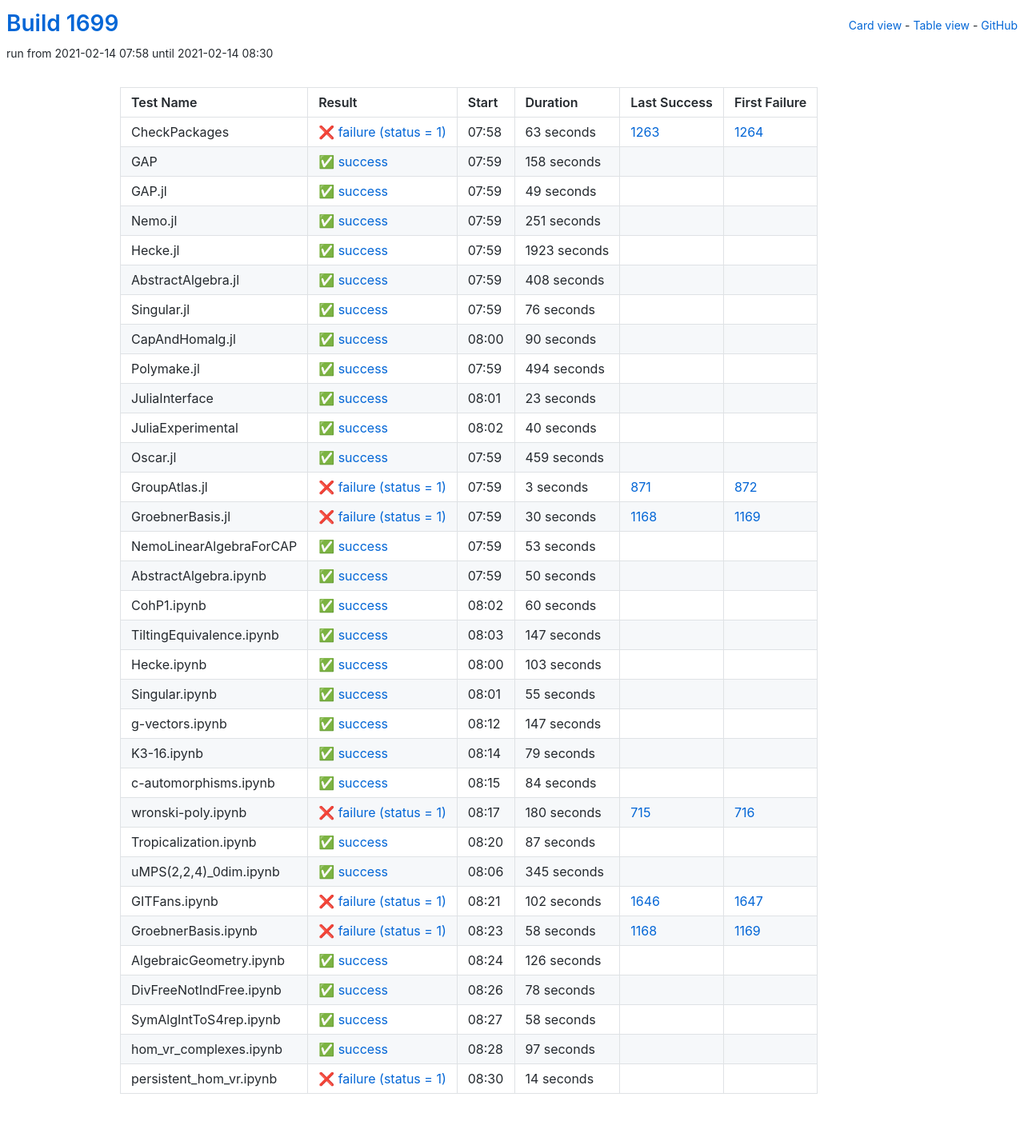
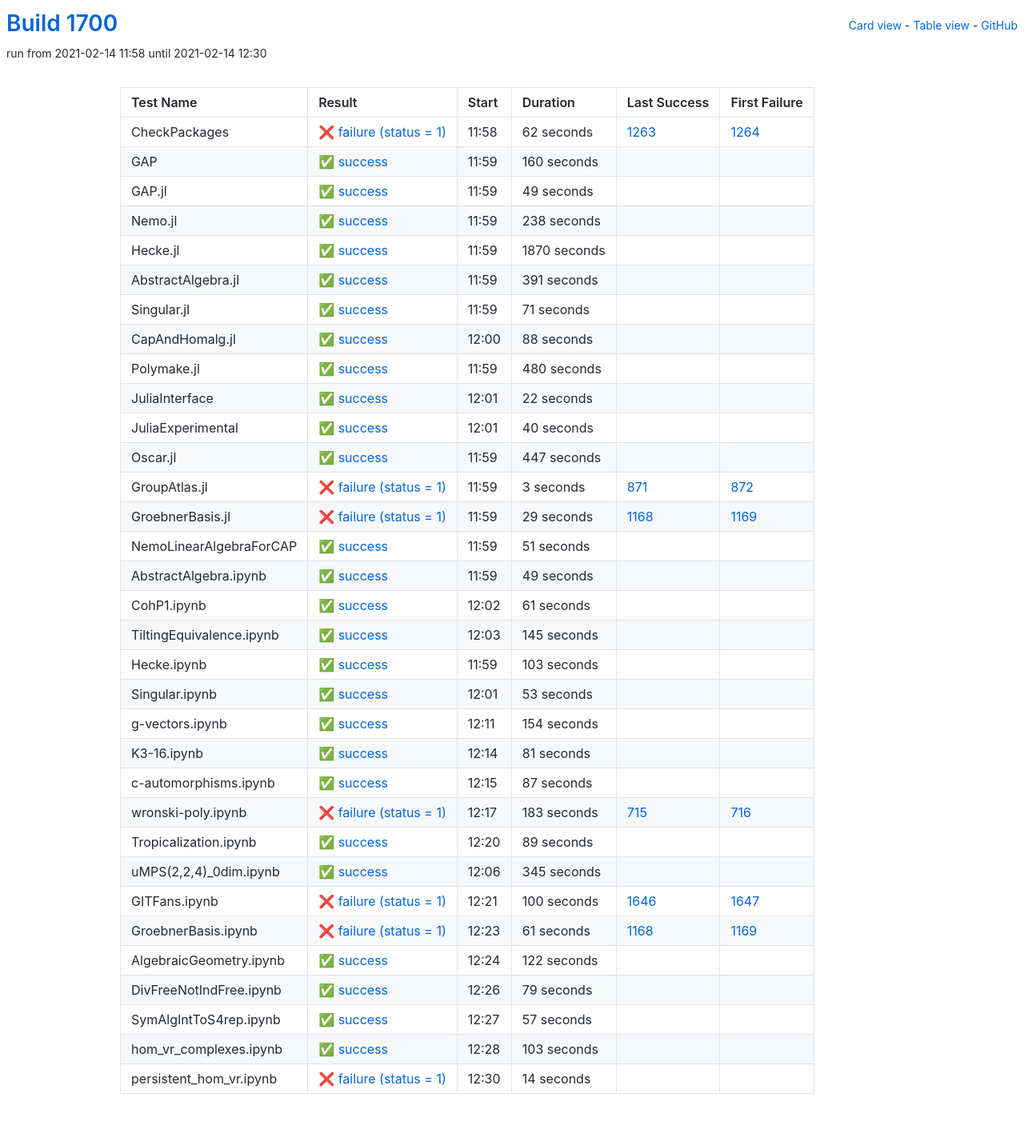
Before and after one commit to oscar-system/oscar-ci-status-stable, a Jekyll site: the page built from table.html, in a window 1280 px wide. Shown: the whole page at 80% size. Built offline with Jekyll 4.4.1, drawn with Linux system fonts in a browser that asks for light colours.

Commit message:
Build #1700

```diff
--- a/_data/ci.yml
+++ b/_data/ci.yml
@@ -1,6 +1,6 @@
 ---
-build: 1699
-build_url: https://oscarci.mathematik.uni-kl.de/job/oscar-stable/1699/
+build: 1700
+build_url: https://oscarci.mathematik.uni-kl.de/job/oscar-stable/1700/
 job: oscar-stable
 organization: oscar-system
 repo: oscar-ci-status-stable
@@ -8,32 +8,32 @@ repourl: https://github.com/oscar-system/oscar-ci-status-stable
 tests:
 - name: CheckPackages
   id: checkpackages
-  log: https://oscarci.mathematik.uni-kl.de/job/oscar-stable/1699/artifact/logs/build-1699/CheckPackages.log
-  start: 2021-02-14 07:58
+  log: https://oscarci.mathematik.uni-kl.de/job/oscar-stable/1700/artifact/logs/build-1700/CheckPackages.log
+  start: 2021-02-14 11:58
   success: false
   exitcode: 1
   status: failure
-  duration: 63
+  duration: 62
   last_success: 1263
   last_success_url: https://oscarci.mathematik.uni-kl.de/job/oscar-stable/1263/
   first_failure: 1264
   first_failure_url: https://oscarci.mathematik.uni-kl.de/job/oscar-stable/1264/
 - name: GAP
   id: gap
-  log: https://oscarci.mathematik.uni-kl.de/job/oscar-stable/1699/artifact/logs/build-1699/GAP.log
-  start: 2021-02-14 07:59
+  log: https://oscarci.mathematik.uni-kl.de/job/oscar-stable/1700/artifact/logs/build-1700/GAP.log
+  start: 2021-02-14 11:59
   success: true
   exitcode: 0
   status: success
-  duration: 158
+  duration: 160
   last_success: false
   last_success_url:
   first_failure: false
   first_failure_url:
 - name: GAP.jl
   id: gap-jl
-  log: https://oscarci.mathematik.uni-kl.de/job/oscar-stable/1699/artifact/logs/build-1699/GAP.jl.log
-  start: 2021-02-14 07:59
+  log: https://oscarci.mathematik.uni-kl.de/job/oscar-stable/1700/artifact/logs/build-1700/GAP.jl.log
+  start: 2021-02-14 11:59
   success: true
   exitcode: 0
   status: success
@@ -44,92 +44,92 @@ tests:
   first_failure_url:
 - name: Nemo.jl
   id: nemo-jl
-  log: https://oscarci.mathematik.uni-kl.de/job/oscar-stable/1699/artifact/logs/build-1699/Nemo.jl.log
-  start: 2021-02-14 07:59
+  log: https://oscarci.mathematik.uni-kl.de/job/oscar-stable/1700/artifact/logs/build-1700/Nemo.jl.log
+  start: 2021-02-14 11:59
   success: true
   exitcode: 0
   status: success
-  duration: 251
+  duration: 238
   last_success: false
   last_success_url:
   first_failure: false
   first_failure_url:
 - name: Hecke.jl
   id: hecke-jl
-  log: https://oscarci.mathematik.uni-kl.de/job/oscar-stable/1699/artifact/logs/build-1699/Hecke.jl.log
-  start: 2021-02-14 07:59
+  log: https://oscarci.mathematik.uni-kl.de/job/oscar-stable/1700/artifact/logs/build-1700/Hecke.jl.log
+  start: 2021-02-14 11:59
   success: true
   exitcode: 0
   status: success
-  duration: 1923
+  duration: 1870
   last_success: false
   last_success_url:
   first_failure: false
   first_failure_url:
 - name: AbstractAlgebra.jl
   id: abstractalgebra-jl
-  log: https://oscarci.mathematik.uni-kl.de/job/oscar-stable/1699/artifact/logs/build-1699/AbstractAlgebra.jl.log
-  start: 2021-02-14 07:59
+  log: https://oscarci.mathematik.uni-kl.de/job/oscar-stable/1700/artifact/logs/build-1700/AbstractAlgebra.jl.log
+  start: 2021-02-14 11:59
   success: true
   exitcode: 0
   status: success
-  duration: 408
+  duration: 391
   last_success: false
   last_success_url:
   first_failure: false
   first_failure_url:
 - name: Singular.jl
   id: singular-jl
-  log: https://oscarci.mathematik.uni-kl.de/job/oscar-stable/1699/artifact/logs/build-1699/Singular.jl.log
-  start: 2021-02-14 07:59
+  log: https://oscarci.mathematik.uni-kl.de/job/oscar-stable/1700/artifact/logs/build-1700/Singular.jl.log
+  start: 2021-02-14 11:59
   success: true
   exitcode: 0
   status: success
-  duration: 76
+  duration: 71
   last_success: false
   last_success_url:
   first_failure: false
   first_failure_url:
 - name: CapAndHomalg.jl
   id: capandhomalg-jl
-  log: https://oscarci.mathematik.uni-kl.de/job/oscar-stable/1699/artifact/logs/build-1699/CapAndHomalg.jl.log
-  start: 2021-02-14 08:00
+  log: https://oscarci.mathematik.uni-kl.de/job/oscar-stable/1700/artifact/logs/build-1700/CapAndHomalg.jl.log
+  start: 2021-02-14 12:00
   success: true
   exitcode: 0
   status: success
-  duration: 90
+  duration: 88
   last_success: false
   last_success_url:
   first_failure: false
   first_failure_url:
 - name: Polymake.jl
   id: polymake-jl
-  log: https://oscarci.mathematik.uni-kl.de/job/oscar-stable/1699/artifact/logs/build-1699/Polymake.jl.log
-  start: 2021-02-14 07:59
+  log: https://oscarci.mathematik.uni-kl.de/job/oscar-stable/1700/artifact/logs/build-1700/Polymake.jl.log
+  start: 2021-02-14 11:59
   success: true
   exitcode: 0
   status: success
-  duration: 494
+  duration: 480
   last_success: false
   last_success_url:
   first_failure: false
   first_failure_url:
 - name: JuliaInterface
   id: juliainterface
-  log: https://oscarci.mathematik.uni-kl.de/job/oscar-stable/1699/artifact/logs/build-1699/JuliaInterface.log
-  start: 2021-02-14 08:01
+  log: https://oscarci.mathematik.uni-kl.de/job/oscar-stable/1700/artifact/logs/build-1700/JuliaInterface.log
+  start: 2021-02-14 12:01
   success: true
   exitcode: 0
   status: success
-  duration: 23
+  duration: 22
   last_success: false
   last_success_url:
   first_failure: false
   first_failure_url:
 - name: JuliaExperimental
   id: juliaexperimental
-  log: https://oscarci.mathematik.uni-kl.de/job/oscar-stable/1699/artifact/logs/build-1699/JuliaExperimental.log
-  start: 2021-02-14 08:02
+  log: https://oscarci.mathematik.uni-kl.de/job/oscar-stable/1700/artifact/logs/build-1700/JuliaExperimental.log
+  start: 2021-02-14 12:01
   success: true
   exitcode: 0
   status: success
@@ -140,20 +140,20 @@ tests:
   first_failure_url:
 - name: Oscar.jl
   id: oscar-jl
-  log: https://oscarci.mathematik.uni-kl.de/job/oscar-stable/1699/artifact/logs/build-1699/Oscar.jl.log
-  start: 2021-02-14 07:59
+  log: https://oscarci.mathematik.uni-kl.de/job/oscar-stable/1700/artifact/logs/build-1700/Oscar.jl.log
+  start: 2021-02-14 11:59
   success: true
   exitcode: 0
   status: success
-  duration: 459
+  duration: 447
   last_success: false
   last_success_url:
   first_failure: false
   first_failure_url:
 - name: GroupAtlas.jl
   id: groupatlas-jl
-  log: https://oscarci.mathematik.uni-kl.de/job/oscar-stable/1699/artifact/logs/build-1699/GroupAtlas.jl.log
-  start: 2021-02-14 07:59
+  log: https://oscarci.mathematik.uni-kl.de/job/oscar-stable/1700/artifact/logs/build-1700/GroupAtlas.jl.log
+  start: 2021-02-14 11:59
   success: false
   exitcode: 1
   status: failure
@@ -164,68 +164,68 @@ tests:
   first_failure_url: https://oscarci.mathematik.uni-kl.de/job/oscar-stable/872/
 - name: GroebnerBasis.jl
   id: groebnerbasis-jl
-  log: https://oscarci.mathematik.uni-kl.de/job/oscar-stable/1699/artifact/logs/build-1699/GroebnerBasis.jl.log
-  start: 2021-02-14 07:59
+  log: https://oscarci.mathematik.uni-kl.de/job/oscar-stable/1700/artifact/logs/build-1700/GroebnerBasis.jl.log
+  start: 2021-02-14 11:59
   success: false
   exitcode: 1
   status: failure
-  duration: 30
+  duration: 29
   last_success: 1168
   last_success_url: https://oscarci.mathematik.uni-kl.de/job/oscar-stable/1168/
   first_failure: 1169
   first_failure_url: https://oscarci.mathematik.uni-kl.de/job/oscar-stable/1169/
 - name: NemoLinearAlgebraForCAP
   id: nemolinearalgebraforcap
-  log: https://oscarci.mathematik.uni-kl.de/job/oscar-stable/1699/artifact/logs/build-1699/NemoLinearAlgebraForCAP.log
-  start: 2021-02-14 07:59
+  log: https://oscarci.mathematik.uni-kl.de/job/oscar-stable/1700/artifact/logs/build-1700/NemoLinearAlgebraForCAP.log
+  start: 2021-02-14 11:59
   success: true
   exitcode: 0
   status: success
-  duration: 53
+  duration: 51
   last_success: false
   last_success_url:
   first_failure: false
   first_failure_url:
 - name: AbstractAlgebra.ipynb
   id: abstractalgebra-ipynb
-  log: https://oscarci.mathematik.uni-kl.de/job/oscar-stable/1699/artifact/logs/build-1699/AbstractAlgebra.ipynb.log
-  start: 2021-02-14 07:59
+  log: https://oscarci.mathematik.uni-kl.de/job/oscar-stable/1700/artifact/logs/build-1700/AbstractAlgebra.ipynb.log
+  start: 2021-02-14 11:59
   success: true
   exitcode: 0
   status: success
-  duration: 50
+  duration: 49
   last_success: false
   last_success_url:
   first_failure: false
   first_failure_url:
 - name: CohP1.ipynb
   id: cohp1-ipynb
-  log: https://oscarci.mathematik.uni-kl.de/job/oscar-stable/1699/artifact/logs/build-1699/CohP1.ipynb.log
-  start: 2021-02-14 08:02
+  log: https://oscarci.mathematik.uni-kl.de/job/oscar-stable/1700/artifact/logs/build-1700/CohP1.ipynb.log
+  start: 2021-02-14 12:02
   success: true
   exitcode: 0
   status: success
-  duration: 60
+  duration: 61
   last_success: false
   last_success_url:
   first_failure: false
   first_failure_url:
 - name: TiltingEquivalence.ipynb
   id: tiltingequivalence-ipynb
-  log: https://oscarci.mathematik.uni-kl.de/job/oscar-stable/1699/artifact/logs/build-1699/TiltingEquivalence.ipynb.log
-  start: 2021-02-14 08:03
+  log: https://oscarci.mathematik.uni-kl.de/job/oscar-stable/1700/artifact/logs/build-1700/TiltingEquivalence.ipynb.log
+  start: 2021-02-14 12:03
   success: true
   exitcode: 0
   status: success
-  duration: 147
+  duration: 145
   last_success: false
   last_success_url:
   first_failure: false
   first_failure_url:
 - name: Hecke.ipynb
   id: hecke-ipynb
-  log: https://oscarci.mathematik.uni-kl.de/job/oscar-stable/1699/artifact/logs/build-1699/Hecke.ipynb.log
-  start: 2021-02-14 08:00
+  log: https://oscarci.mathematik.uni-kl.de/job/oscar-stable/1700/artifact/logs/build-1700/Hecke.ipynb.log
+  start: 2021-02-14 11:59
   success: true
   exitcode: 0
   status: success
@@ -236,68 +236,44 @@ tests:
   first_failure_url:
 - name: Singular.ipynb
   id: singular-ipynb
-  log: https://oscarci.mathematik.uni-kl.de/job/oscar-stable/1699/artifact/logs/build-1699/Singular.ipynb.log
-  start: 2021-02-14 08:01
+  log: https://oscarci.mathematik.uni-kl.de/job/oscar-stable/1700/artifact/logs/build-1700/Singular.ipynb.log
+  start: 2021-02-14 12:01
   success: true
   exitcode: 0
   status: success
-  duration: 55
+  duration: 53
   last_success: false
   last_success_url:
   first_failure: false
   first_failure_url:
 - name: g-vectors.ipynb
   id: g-vectors-ipynb
-  log: https://oscarci.mathematik.uni-kl.de/job/oscar-stable/1699/artifact/logs/build-1699/g-vectors.ipynb.log
-  start: 2021-02-14 08:12
+  log: https://oscarci.mathematik.uni-kl.de/job/oscar-stable/1700/artifact/logs/build-1700/g-vectors.ipynb.log
+  start: 2021-02-14 12:11
   success: true
   exitcode: 0
   status: success
-  duration: 147
+  duration: 154
   last_success: false
   last_success_url:
   first_failure: false
   first_failure_url:
 - name: K3-16.ipynb
   id: k3-16-ipynb
-  log: https://oscarci.mathematik.uni-kl.de/job/oscar-stable/1699/artifact/logs/build-1699/K3-16.ipynb.log
-  start: 2021-02-14 08:14
+  log: https://oscarci.mathematik.uni-kl.de/job/oscar-stable/1700/artifact/logs/build-1700/K3-16.ipynb.log
+  start: 2021-02-14 12:14
   success: true
   exitcode: 0
   status: success
-  duration: 79
+  duration: 81
   last_success: false
   last_success_url:
   first_failure: false
   first_failure_url:
 - name: c-automorphisms.ipynb
   id: c-automorphisms-ipynb
-  log: https://oscarci.mathematik.uni-kl.de/job/oscar-stable/1699/artifact/logs/build-1699/c-automorphisms.ipynb.log
-  start: 2021-02-14 08:15
-  success: true
-  exitcode: 0
-  status: success
-  duration: 84
-  last_success: false
-  last_success_url:
-  first_failure: false
-  first_failure_url:
-- name: wronski-poly.ipynb
-  id: wronski-poly-ipynb
-  log: https://oscarci.mathematik.uni-kl.de/job/oscar-stable/1699/artifact/logs/build-1699/wronski-poly.ipynb.log
-  start: 2021-02-14 08:17
-  success: false
-  exitcode: 1
-  status: failure
-  duration: 180
-  last_success: 715
-  last_success_url: https://oscarci.mathematik.uni-kl.de/job/oscar-stable/715/
-  first_failure: 716
-  first_failure_url: https://oscarci.mathematik.uni-kl.de/job/oscar-stable/716/
-- name: Tropicalization.ipynb
-  id: tropicalization-ipynb
-  log: https://oscarci.mathematik.uni-kl.de/job/oscar-stable/1699/artifact/logs/build-1699/Tropicalization.ipynb.log
-  start: 2021-02-14 08:20
+  log: https://oscarci.mathematik.uni-kl.de/job/oscar-stable/1700/artifact/logs/build-1700/c-automorphisms.ipynb.log
+  start: 2021-02-14 12:15
   success: true
   exitcode: 0
   status: success
@@ -306,10 +282,34 @@ tests:
   last_success_url:
   first_failure: false
   first_failure_url:
+- name: wronski-poly.ipynb
+  id: wronski-poly-ipynb
+  log: https://oscarci.mathematik.uni-kl.de/job/oscar-stable/1700/artifact/logs/build-1700/wronski-poly.ipynb.log
+  start: 2021-02-14 12:17
+  success: false
+  exitcode: 1
+  status: failure
+  duration: 183
+  last_success: 715
+  last_success_url: https://oscarci.mathematik.uni-kl.de/job/oscar-stable/715/
+  first_failure: 716
+  first_failure_url: https://oscarci.mathematik.uni-kl.de/job/oscar-stable/716/
+- name: Tropicalization.ipynb
+  id: tropicalization-ipynb
+  log: https://oscarci.mathematik.uni-kl.de/job/oscar-stable/1700/artifact/logs/build-1700/Tropicalization.ipynb.log
+  start: 2021-02-14 12:20
+  success: true
+  exitcode: 0
+  status: success
+  duration: 89
+  last_success: false
+  last_success_url:
+  first_failure: false
+  first_failure_url:
 - name: uMPS(2,2,4)_0dim.ipynb
   id: umps-2-2-4-0dim-ipynb
-  log: https://oscarci.mathematik.uni-kl.de/job/oscar-stable/1699/artifact/logs/build-1699/uMPS-2-2-4-_0dim.ipynb.log
-  start: 2021-02-14 08:06
+  log: https://oscarci.mathematik.uni-kl.de/job/oscar-stable/1700/artifact/logs/build-1700/uMPS-2-2-4-_0dim.ipynb.log
+  start: 2021-02-14 12:06
   success: true
   exitcode: 0
   status: success
@@ -320,80 +320,80 @@ tests:
   first_failure_url:
 - name: GITFans.ipynb
   id: gitfans-ipynb
-  log: https://oscarci.mathematik.uni-kl.de/job/oscar-stable/1699/artifact/logs/build-1699/GITFans.ipynb.log
-  start: 2021-02-14 08:21
+  log: https://oscarci.mathematik.uni-kl.de/job/oscar-stable/1700/artifact/logs/build-1700/GITFans.ipynb.log
+  start: 2021-02-14 12:21
   success: false
   exitcode: 1
   status: failure
-  duration: 102
+  duration: 100
   last_success: 1646
   last_success_url: https://oscarci.mathematik.uni-kl.de/job/oscar-stable/1646/
   first_failure: 1647
   first_failure_url: https://oscarci.mathematik.uni-kl.de/job/oscar-stable/1647/
 - name: GroebnerBasis.ipynb
   id: groebnerbasis-ipynb
-  log: https://oscarci.mathematik.uni-kl.de/job/oscar-stable/1699/artifact/logs/build-1699/GroebnerBasis.ipynb.log
-  start: 2021-02-14 08:23
+  log: https://oscarci.mathematik.uni-kl.de/job/oscar-stable/1700/artifact/logs/build-1700/GroebnerBasis.ipynb.log
+  start: 2021-02-14 12:23
   success: false
   exitcode: 1
   status: failure
-  duration: 58
+  duration: 61
   last_success: 1168
   last_success_url: https://oscarci.mathematik.uni-kl.de/job/oscar-stable/1168/
   first_failure: 1169
   first_failure_url: https://oscarci.mathematik.uni-kl.de/job/oscar-stable/1169/
 - name: AlgebraicGeometry.ipynb
   id: algebraicgeometry-ipynb
-  log: https://oscarci.mathematik.uni-kl.de/job/oscar-stable/1699/artifact/logs/build-1699/AlgebraicGeometry.ipynb.log
-  start: 2021-02-14 08:24
+  log: https://oscarci.mathematik.uni-kl.de/job/oscar-stable/1700/artifact/logs/build-1700/AlgebraicGeometry.ipynb.log
+  start: 2021-02-14 12:24
   success: true
   exitcode: 0
   status: success
-  duration: 126
+  duration: 122
   last_success: false
   last_success_url:
   first_failure: false
   first_failure_url:
 - name: DivFreeNotIndFree.ipynb
   id: divfreenotindfree-ipynb
-  log: https://oscarci.mathematik.uni-kl.de/job/oscar-stable/1699/artifact/logs/build-1699/DivFreeNotIndFree.ipynb.log
-  start: 2021-02-14 08:26
+  log: https://oscarci.mathematik.uni-kl.de/job/oscar-stable/1700/artifact/logs/build-1700/DivFreeNotIndFree.ipynb.log
+  start: 2021-02-14 12:26
   success: true
   exitcode: 0
   status: success
-  duration: 78
+  duration: 79
   last_success: false
   last_success_url:
   first_failure: false
   first_failure_url:
 - name: SymAlgIntToS4rep.ipynb
   id: symalginttos4rep-ipynb
-  log: https://oscarci.mathematik.uni-kl.de/job/oscar-stable/1699/artifact/logs/build-1699/SymAlgIntToS4rep.ipynb.log
-  start: 2021-02-14 08:27
+  log: https://oscarci.mathematik.uni-kl.de/job/oscar-stable/1700/artifact/logs/build-1700/SymAlgIntToS4rep.ipynb.log
+  start: 2021-02-14 12:27
   success: true
   exitcode: 0
   status: success
-  duration: 58
+  duration: 57
   last_success: false
   last_success_url:
   first_failure: false
   first_failure_url:
 - name: hom_vr_complexes.ipynb
   id: hom-vr-complexes-ipynb
-  log: https://oscarci.mathematik.uni-kl.de/job/oscar-stable/1699/artifact/logs/build-1699/hom_vr_complexes.ipynb.log
-  start: 2021-02-14 08:28
+  log: https://oscarci.mathematik.uni-kl.de/job/oscar-stable/1700/artifact/logs/build-1700/hom_vr_complexes.ipynb.log
+  start: 2021-02-14 12:28
   success: true
   exitcode: 0
   status: success
-  duration: 97
+  duration: 103
   last_success: false
   last_success_url:
   first_failure: false
   first_failure_url:
 - name: persistent_hom_vr.ipynb
   id: persistent-hom-vr-ipynb
-  log: https://oscarci.mathematik.uni-kl.de/job/oscar-stable/1699/artifact/logs/build-1699/persistent_hom_vr.ipynb.log
-  start: 2021-02-14 08:30
+  log: https://oscarci.mathematik.uni-kl.de/job/oscar-stable/1700/artifact/logs/build-1700/persistent_hom_vr.ipynb.log
+  start: 2021-02-14 12:30
   success: false
   exitcode: 1
   status: failure
```
Also changed, not shown: README.md.
